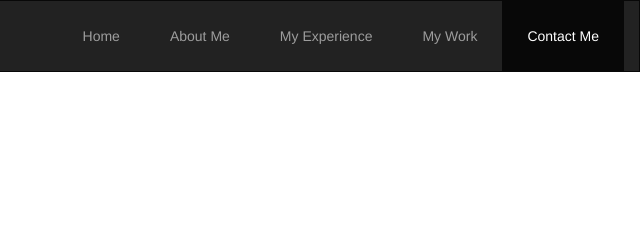
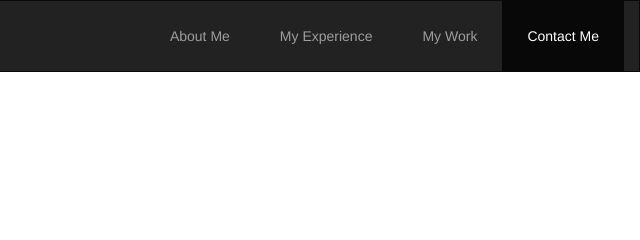
Before and after one commit to alexanderdadamo/alexanderdadamo.github.io, a website built with Parcel: page index.html in a window 1280 px wide. Shown: the top 240 px of the page, 640-1280 px from the left. Built offline with nearby package versions, Linux system fonts and the light colour scheme.

Commit message:
remove redundant home

```diff
--- a/index.html
+++ b/index.html
@@ -45,7 +45,6 @@
       </div>
       <div class="collapse navbar-collapse" id="myNavbar">
         <ul class="nav navbar-nav navbar-right">
-          <li class="active"><a href="#">Home</a></li>
           <li><a href="#aboutMe">About Me</a></li>
           <li><a href="#myExperience">My Experience</a></li>
           <li><a href="#myWork">My Work</a></li>
```
